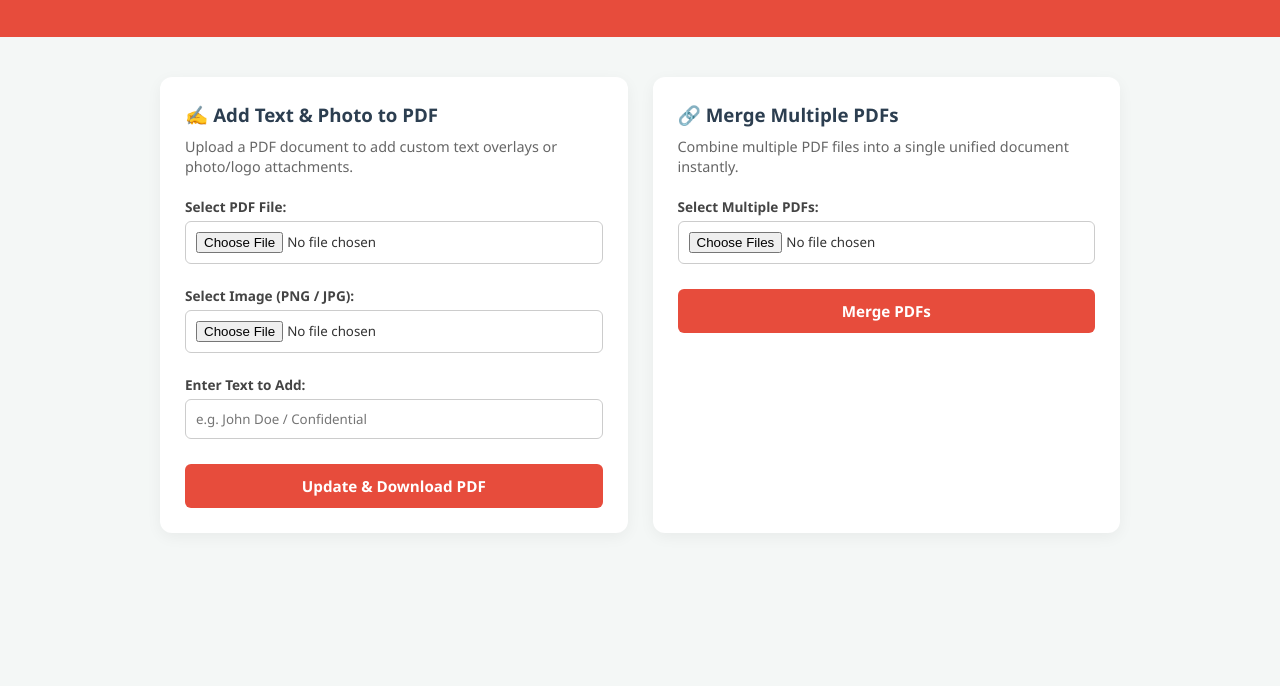
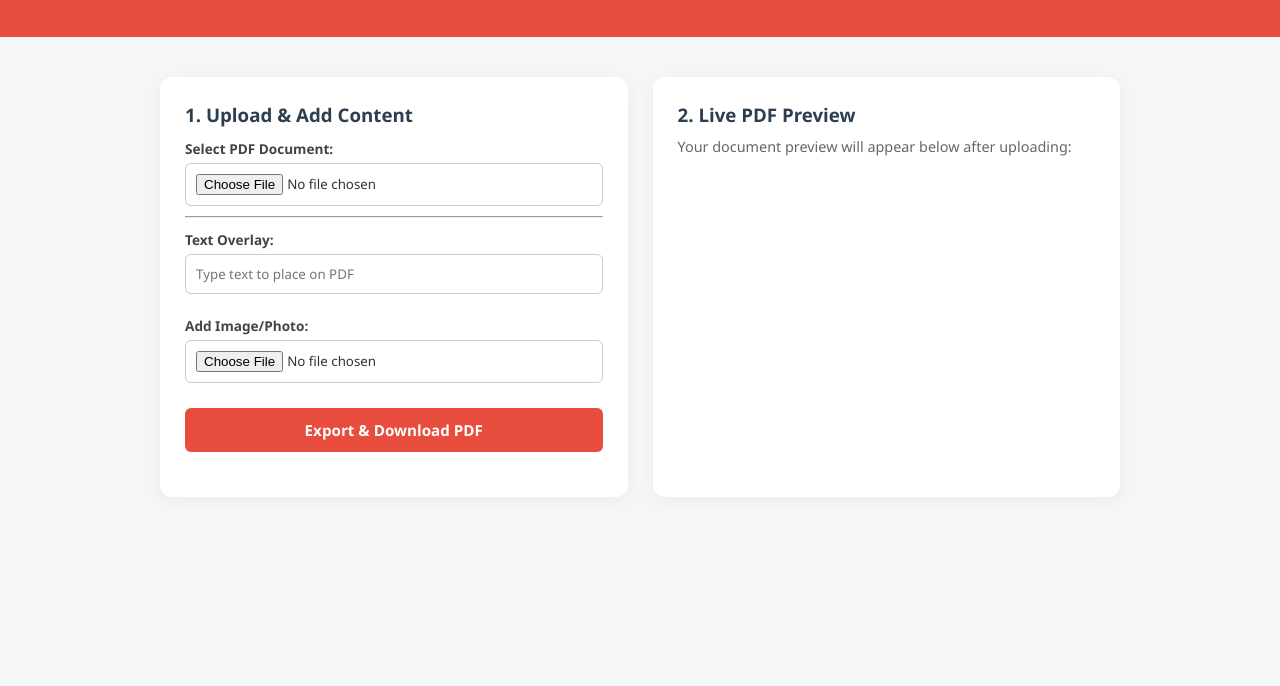
Before and after one commit to fayas-monu/Pdf-editor, a plain HTML site: page index.html in a window 1280 px wide. Shown: the part 114-800 px from the top of the page. Drawn offline with Linux system fonts and the light colour scheme.

Commit message:
Update title and content for PDF editor

```diff
--- a/index.html
+++ b/index.html
@@ -3,56 +3,50 @@
 <head>
   <meta charset="UTF-8">
   <meta name="viewport" content="width=device-width, initial-scale=1.0">
-  <title>Free Online PDF Editor & Tools</title>
+  <title>Live PDF Editor & Tools</title>
   <link rel="stylesheet" href="style.css">
-  <!-- PDF-LIB & PDF.JS Libraries -->
   <script src="https://unpkg.com/pdf-lib/dist/pdf-lib.min.js"></script>
   <script src="https://cdnjs.cloudflare.com/ajax/libs/pdf.js/2.16.105/pdf.min.js"></script>
 </head>
 <body>
 
-  <!-- Header -->
   <header>
-    <h1>📄 Secure Online PDF Editor</h1>
-    <p>100% Free | Secure Local Processing | No File Uploads</p>
+    <h1>📄 Interactive PDF Editor</h1>
+    <p>Upload, Edit with Live Preview & Download Securely</p>
   </header>
 
-  <!-- Main Tools Grid -->
   <main class="container">
 
-    <!-- Tool 1: Edit & Add Photo/Text -->
-    <div class="card">
-      <h3>✍️ Add Text & Photo to PDF</h3>
-      <p>Upload a PDF document to add custom text overlays or photo/logo attachments.</p>
+    <!-- Controls Section -->
+    <div class="card controls-card">
+      <h3>1. Upload & Add Content</h3>
 
-      <label for="pdf-input">Select PDF File:</label>
+      <label for="pdf-input">Select PDF Document:</label>
       <input type="file" id="pdf-input" accept="application/pdf">
 
-      <label for="img-input">Select Image (PNG / JPG):</label>
+      <hr>
+
+      <label for="text-input">Text Overlay:</label>
+      <input type="text" id="text-input" placeholder="Type text to place on PDF">
+
+      <label for="img-input">Add Image/Photo:</label>
       <input type="file" id="img-input" accept="image/png, image/jpeg">
 
-      <label for="text-input">Enter Text to Add:</label>
-      <input type="text" id="text-input" placeholder="e.g. John Doe / Confidential">
-
-      <button onclick="processPdfEdit()">Update & Download PDF</button>
+      <button onclick="applyAndDownload()">Export & Download PDF</button>
+      <div id="status"></div>
     </div>
 
-    <!-- Tool 2: Merge PDFs -->
-    <div class="card">
-      <h3>🔗 Merge Multiple PDFs</h3>
-      <p>Combine multiple PDF files into a single unified document instantly.</p>
-
-      <label for="merge-input">Select Multiple PDFs:</label>
-      <input type="file" id="merge-input" accept="application/pdf" multiple>
-
-      <button onclick="mergePdfs()">Merge PDFs</button>
+    <!-- Live Preview Canvas Section -->
+    <div class="card preview-card">
+      <h3>2. Live PDF Preview</h3>
+      <p class="preview-hint">Your document preview will appear below after uploading:</p>
+      <div id="pdf-preview-container">
+        <canvas id="pdf-canvas"></canvas>
+      </div>
     </div>
 
   </main>
 
-  <!-- Status Message Area -->
-  <div id="status"></div>
-
   <script src="script.js"></script>
 </body>
 </html>
```
